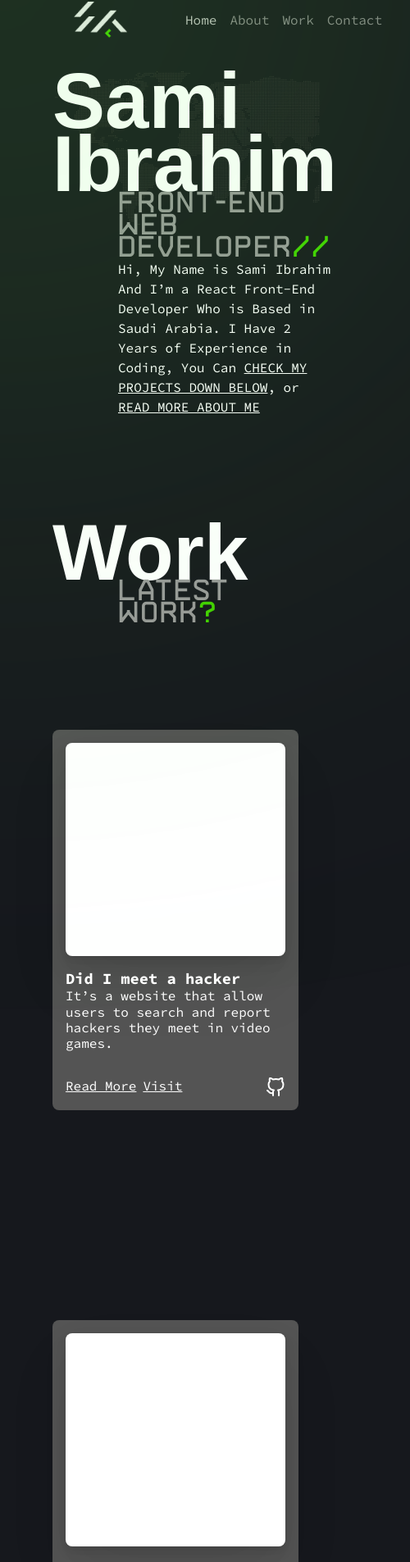
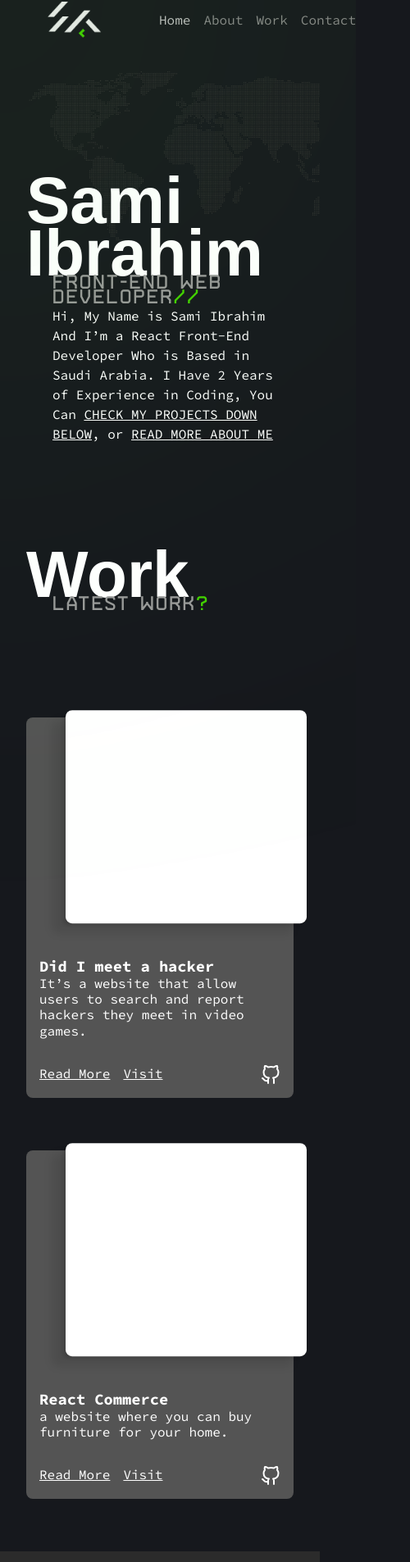
Before and after one commit to SamiKamal/portfolio, a React (Create React App) app: page / in a window 390 px wide. Shown: the part 37-1942 px from the top of the page at 82% size, 500 px wide, since content can reach past the window. Built offline with nearby package versions, Linux system fonts and the light colour scheme; a web font is replaced by a local one.

Commit message:
Make the website responsive and fixed some quirks

```diff
--- a/src/components/Footer/index.js
+++ b/src/components/Footer/index.js
@@ -25,8 +25,8 @@ const Wrapper = styled.footer`
     color: var(--color-grey-text-secondary);
     text-transform: uppercase;
     background: var(--color-background-secondary);
-    margin-left: -64px;
-    margin-right: -64px;
+    margin-left: calc(var(--website-gap) * -1);
+    margin-right: calc(var(--website-gap) * -1);
     padding: 16px 64px;
     display: flex;
     justify-content: space-between;
--- a/src/components/GlobalStyles/index.js
+++ b/src/components/GlobalStyles/index.js
@@ -3,6 +3,7 @@ import DharmaGothic from "../../fonts/DharmaGothicE_ExBold_I.otf";
 import Arame from "../../fonts/Arame.ttf";
 import SourceCodeProBold from "../../fonts/SourceCodePro-Bold.woff2";
 import SourceCodeProRegular from "../../fonts/SourceCodePro-Regular.woff2";
+import { QUERIES } from "../../util/constants";
 
 
 const GlobalStyles = createGlobalStyle`
@@ -53,6 +54,7 @@ body {
   background-color: var(--color-background);
   color: var(--color-white);
   font-family: var(--font-regular);
+  overflow-x: hidden;
 }
 
 @supports (filter: blur(345.36px)) {
@@ -61,8 +63,10 @@ body {
     position: absolute;
     top: 0;
     left: 0;
-    width: 1000px;
-    height: 1000px;
+    max-width: 1000px;
+    max-height: 1000px;
+    width: 100%;
+    height: 100%;
     border-radius: 50%;
     background: radial-gradient(hsla(90 100% 50% / .21), hsla(155 85% 59% / 0.22));
     transform: translate(-50%, -50%);
@@ -80,9 +84,16 @@ h2,h3,h4,h5,h6{
 }
 
 #root{
+  --website-gap: 64px;
   max-width: 1920px;
-  padding: 0 64px;
+  padding: 0 var(--website-gap);
   margin: 0 auto;
+  min-height: 100%;
+
+  @media ${QUERIES.tabletAndSmaller} {
+        --website-gap: 32px;
+    }
+
 }
 /*
   1. Use a more-intuitive box-sizing model.
@@ -100,7 +111,7 @@ h2,h3,h4,h5,h6{
   3. Allow percentage-based heights in the application
 */
 html, body {
-  height: 100%;
+  min-height: 100%;
 }
 /*
   Typographic tweaks!
--- a/src/components/Texts/Heading.js
+++ b/src/components/Texts/Heading.js
@@ -1,5 +1,6 @@
 import React from 'react'
 import styled from 'styled-components'
+import { QUERIES } from '../../util/constants'
 
 function Heading({children}, ...props) {
     return (
@@ -12,6 +13,11 @@ function Heading({children}, ...props) {
 const HeadingText = styled.h1`
     font-size: ${96 / 16}rem;
     line-height: 0.8;
+
+    @media ${QUERIES.phoneAndSmaller} {
+        font-size: ${80 / 16}rem;
+    }
+
 `
 
 export default Heading
--- a/src/components/Texts/Sub-Heading.js
+++ b/src/components/Texts/Sub-Heading.js
@@ -1,5 +1,6 @@
 import React from 'react'
 import styled from 'styled-components'
+import { QUERIES } from '../../util/constants'
 
 function SubHeading({children, symbol}, ...props) {
     return (
@@ -22,6 +23,11 @@ const Heading = styled.h2`
         content: "${p => p.symbol}";
         color: var(--color-secondary);
     }
+
+    @media ${QUERIES.phoneAndSmaller} {
+        font-size: ${24 / 16}rem;
+    }
+
 `
 
 export default SubHeading
--- a/src/components/WorkCard/index.js
+++ b/src/components/WorkCard/index.js
@@ -2,6 +2,7 @@ import React from 'react'
 import { GitHub } from 'react-feather'
 import { Link } from 'react-router-dom'
 import styled from 'styled-components'
+import { QUERIES } from '../../util/constants'
 
 function WorkCard({title, summary, readMoreLink, visitLink, githubLink}) {
     return (
@@ -55,6 +56,7 @@ const WorkProject = styled.article`
     border-radius: 8px;
     padding: var(--spacing);
 
+    @media not ${QUERIES.tabletAndSmaller} {
         &:hover ${WorkImageWrapper}{
             transform: translate(calc(var(--spacing) * 2), calc(var(--spacing) * -1.55));
             box-shadow:
@@ -63,6 +65,20 @@ const WorkProject = styled.article`
                 -16.7px 12.5px 10.4px rgba(0, 0, 0, 0.094);
             transition: transform 250ms, box-shadow 250ms;
         }
+    }
+
+    @media ${QUERIES.tabletAndSmaller} {
+        ${WorkImageWrapper}{
+            transform: translate(calc(var(--spacing) * 2), calc(var(--spacing) * -1.55));
+            box-shadow:
+                -2.1px 1.6px 1.3px rgba(0, 0, 0, 0.05),
+                -4.6px 3.4px 2.9px rgba(0, 0, 0, 0.068),
+                -16.7px 12.5px 10.4px rgba(0, 0, 0, 0.094);
+            transition: transform 250ms, box-shadow 250ms;
+        }
+    }
+
+
 `
 
 
@@ -96,7 +112,7 @@ const WorkLink = styled(Link)`
     transition: color 250ms;
 
     &:not(:last-child){
-        margin-right: 8px;
+        margin-right: 16px;
     }
 
     &:hover{
--- a/src/pages/AboutPage/index.js
+++ b/src/pages/AboutPage/index.js
@@ -5,6 +5,7 @@ import BackgroundImage from '../../images/Hero About background-image.png'
 import SubHeading from '../../components/Texts/Sub-Heading'
 import Heading from '../../components/Texts/Heading'
 import Paragraph, { Parag } from '../../components/Texts/Paragraph'
+import { QUERIES } from '../../util/constants'
 
 function AboutPage() {
     return (
@@ -58,6 +59,11 @@ const HeroWrapper = styled.section`
 
 const TextWrapper = styled.div`
     flex: 4;
+
+    @media ${QUERIES.laptopAndSmaller} {
+        flex: 5;
+    }
+
 `
 
 const StrongParagraph = styled(Parag)`
@@ -81,11 +87,21 @@ const InnerTextWrapper = styled.div`
     --gap: 80px;
     padding-left: var(--gap);
     max-width: calc(660px + var(--gap));
+
+    @media ${QUERIES.tabletAndSmaller} {
+        --gap: 32px;
+    }
+
 `
 
 const ImageWrapper = styled.div`
     flex: 3;
     flex-shrink: 3;
+
+    @media ${QUERIES.tabletAndSmaller} {
+        display: none;
+    }
+
 `
 
 const Image = styled.img`
--- a/src/pages/HomePage/index.js
+++ b/src/pages/HomePage/index.js
@@ -6,7 +6,7 @@ import Paragraph from '../../components/Texts/Paragraph'
 import SubHeading from '../../components/Texts/Sub-Heading'
 import SkullImage from '../../images/Hero main-image.png'
 import BackgroundImage from '../../images/Hero background-image.png'
-import {Fly} from '../../util/constants'
+import {Fly, QUERIES} from '../../util/constants'
 import WorkCard from '../../components/WorkCard'
 
 function HomePage() {
@@ -62,23 +62,43 @@ const HeroWrapper = styled.section`
     background-repeat: no-repeat;
     background-size: contain;
     background-position: top right;
-    margin-right: -64px;
+    margin-right: calc(var(--website-gap) * -1);
     padding-bottom: 64px;
+
+    @media ${QUERIES.tabletAndSmaller} {
+        padding-top: 128px;
+    }
+
 `
 
 const TextWrapper = styled.div`
     flex: 4;
+    margin-right: var(--website-gap);
+
+    @media ${QUERIES.laptopAndSmaller} {
+        flex: 5;
+    }
 `
 
 const InnerTextWrapper = styled.div`
     --gap: 80px;
     padding-left: var(--gap);
     max-width: calc(660px + var(--gap));
+
+    @media ${QUERIES.tabletAndSmaller} {
+        --gap: 32px;
+    }
+
 `
 
 const ImageWrapper = styled.div`
     flex: 3;
     flex-shrink: 3;
+
+    @media ${QUERIES.tabletAndSmaller} {
+        display: none;
+    }
+
 `
 
 const Image = styled.img`
@@ -96,7 +116,7 @@ const WorkList = styled.div`
     padding-top: 128px;
     justify-items: center;
     grid-template-columns: repeat(auto-fit, minmax(300px, 1fr));
-    grid-gap: 256px;
+    grid-gap: 64px 256px;
 `
 
 export default HomePage
```
Lines whose indentation alone changed are shown as unchanged.
